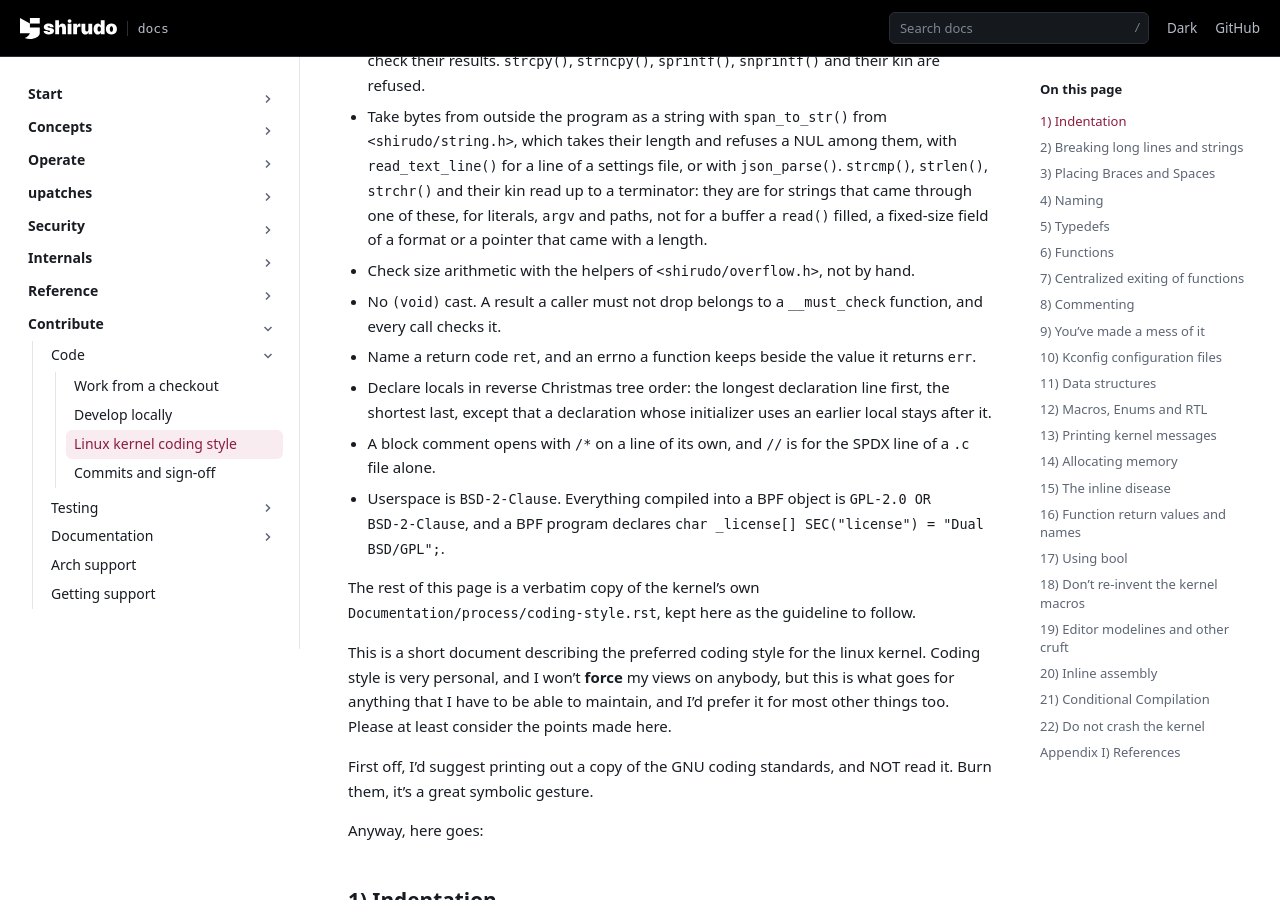
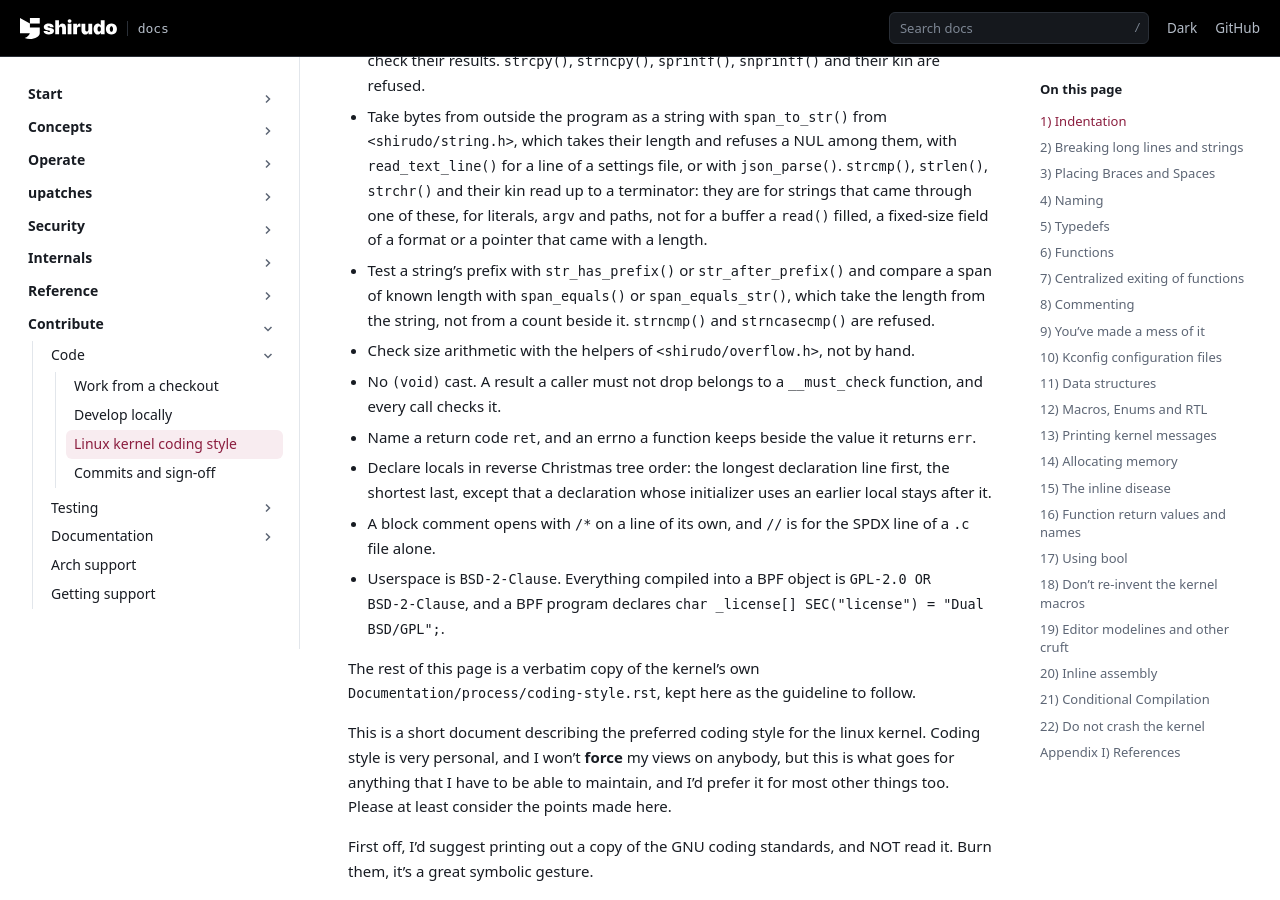
Before and after one commit to AliBashaSY/shirudo, a Sphinx documentation site: the page built from Documentation/contribute/code/coding-style.rst, in a window 1280 px wide and 900 px high, scrolled down 420 px. Built offline with Sphinx 7.4.7, drawn with Linux system fonts in a browser that asks for light colours; pages that are not in the unit, such as notebooks, are missing from menus.

Commit message:
string: poison strncmp() and strncasecmp()
Nothing outside <shirudo/string.h> calls strncmp() or strncasecmp()
any more: a prefix, a span and a field each have a helper that takes
its length from the string. Refuse the two names where strcpy(),
sprintf() and strtol() are refused, so that the next compare with a
count beside it fails the build:

  error: attempt to use poisoned "strncmp"

The helpers of the header are defined above the pragma and keep
expanding to the two functions, which GCC and clang 23 both allow of
a macro defined before its name was poisoned. <linux/bpf.h> names a
helper strncmp in its list, as it does strtol and snprintf, and goes
above the first shirudo header as before.

A file that does not include the header is not reached by the pragma,
so check-style.sh reports a call in an added line as STRING_COMPARE,
outside the tests, as it reports the number parsers and string copies.

Signed-off-by: Daniel Borkmann <daniel@iogearbox.net>

```diff
--- a/Documentation/contribute/code/coding-style.rst
+++ b/Documentation/contribute/code/coding-style.rst
@@ -29,6 +29,11 @@ its BPF programs, with these rules of its own, which
   are for strings that came through one of these, for literals,
   ``argv`` and paths, not for a buffer a ``read()`` filled, a fixed-size
   field of a format or a pointer that came with a length.
+- Test a string's prefix with ``str_has_prefix()`` or
+  ``str_after_prefix()`` and compare a span of known length with
+  ``span_equals()`` or ``span_equals_str()``, which take the length from
+  the string, not from a count beside it. ``strncmp()`` and
+  ``strncasecmp()`` are refused.
 - Check size arithmetic with the helpers of ``<shirudo/overflow.h>``,
   not by hand.
 - No ``(void)`` cast. A result a caller must not drop belongs to a
--- a/Documentation/contribute/testing/test-coverage.rst
+++ b/Documentation/contribute/testing/test-coverage.rst
@@ -42,9 +42,9 @@ signed config image.
        licenses, the upstream tag of a carried file, and the tree itself
    * - ``t0003-check-style``
      - ``check-style.sh``: checkpatch at 100 columns, the block-comment
-       opener, the subject length, the integer, parser, copy and
-       format rules, and a fetch of ``checkpatch.pl`` that asks a host
-       which does not answer only once
+       opener, the subject length, the integer, parser, copy, format
+       and compare rules, and a fetch of ``checkpatch.pl`` that asks a
+       host which does not answer only once
    * - ``t0004-ci-commit-range``
      - ``ci-commit-range.sh``: the ranges for a pull request, a push and
        a force push
```
Also changed, not shown: AGENTS.md (+2 -1 lines), .agents/skills/coding/SKILL.md, 3 other files.
